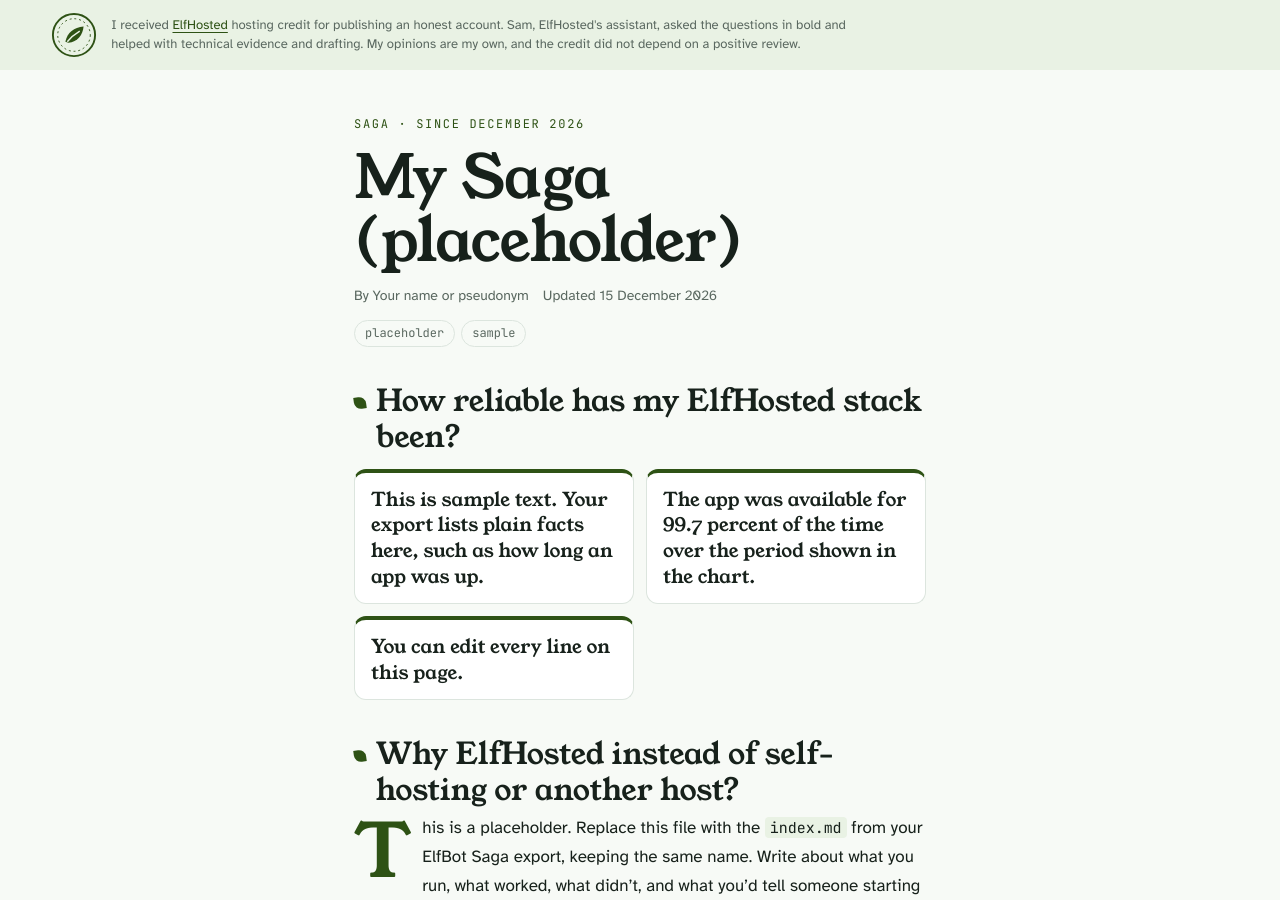
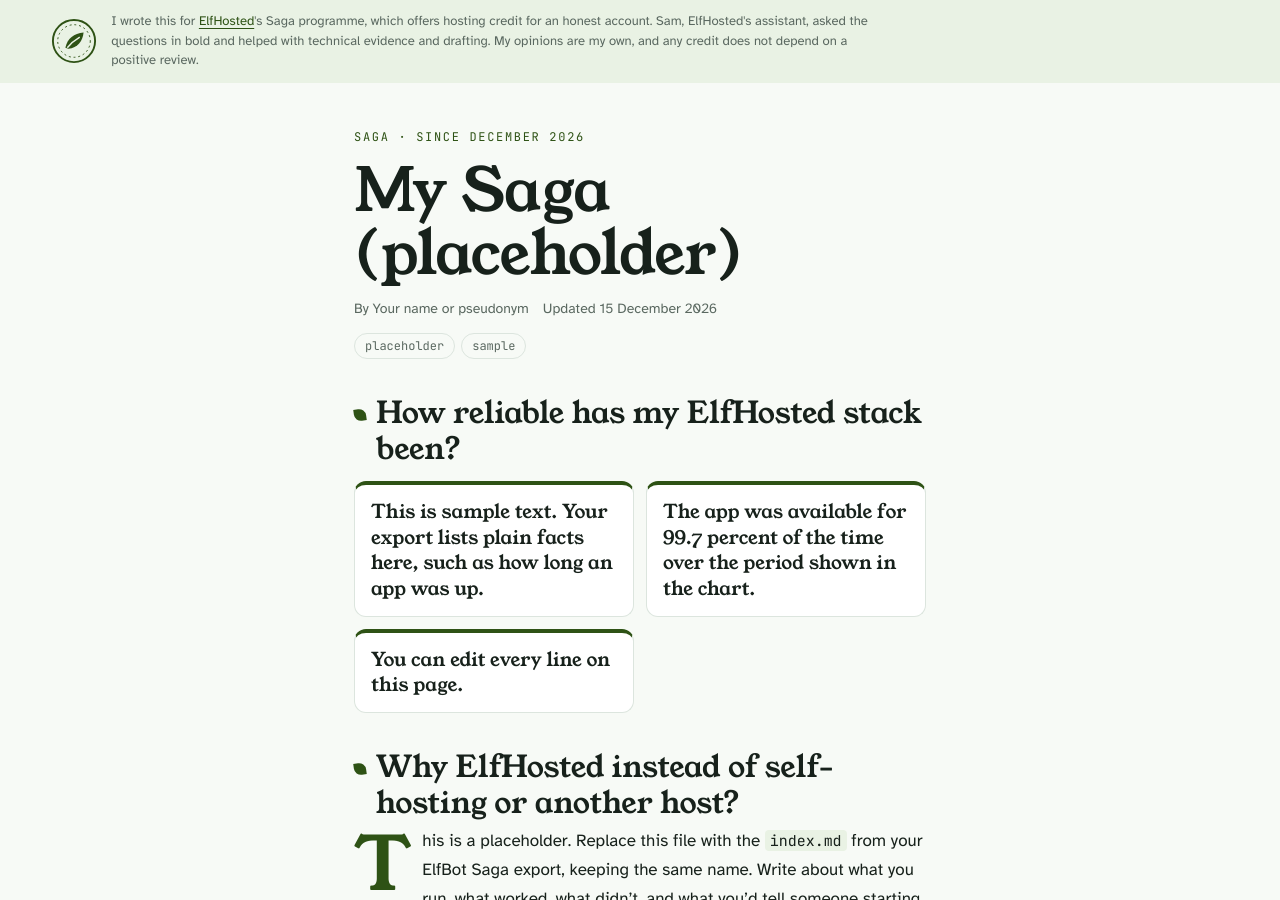
Before and after one commit to chloeobot/saga-template, a Jekyll site: the page built from index.md, in a window 1280 px wide and 900 px high. Built offline with Jekyll 4.4.1, drawn with Linux system fonts in a browser that asks for light colours.

Commit message:
Rewards go to qualifying Sagas, with a disclosure true for every Saga (#5)
* docs: rewards go to qualifying Sagas

Co-Authored-By: Claude Opus 5.5 <noreply@anthropic.com>

* feat: a disclosure that's true for every Saga

Co-Authored-By: Claude Opus 5.5 <noreply@anthropic.com>

---------

Co-authored-by: Claude Opus 5.5 <noreply@anthropic.com>

```diff
--- a/_layouts/default.html
+++ b/_layouts/default.html
@@ -57,7 +57,7 @@
   <a class="skip" href="#content">Skip to content</a>
   <div class="seal" role="note" aria-label="Disclosure">
     <svg viewBox="0 0 48 48" aria-hidden="true" focusable="false"><circle cx="24" cy="24" r="22" fill="none" stroke="currentColor" stroke-width="2"/><circle cx="24" cy="24" r="17" fill="none" stroke="currentColor" stroke-width="1" stroke-dasharray="2 3"/><path d="M15 31c2-10 9-15 19-16-1 9-6 16-16 17l-3-1z" fill="currentColor"/><path d="M17 31c4-5 8-8 13-11" stroke="var(--tint)" stroke-width="1.5" fill="none"/></svg>
-    <p>I received <a href="https://elfhosted.com/">ElfHosted</a> hosting credit for publishing an honest account. Sam, ElfHosted's assistant, asked the questions in bold and helped with technical evidence and drafting. My opinions are my own, and the credit did not depend on a positive review.</p>
+    <p>I wrote this for <a href="https://elfhosted.com/">ElfHosted</a>'s Saga programme, which offers hosting credit for an honest account. Sam, ElfHosted's assistant, asked the questions in bold and helped with technical evidence and drafting. My opinions are my own, and any credit does not depend on a positive review.</p>
   </div>
 
   <main id="content" class="body">
```
Also changed, not shown: README.md.
